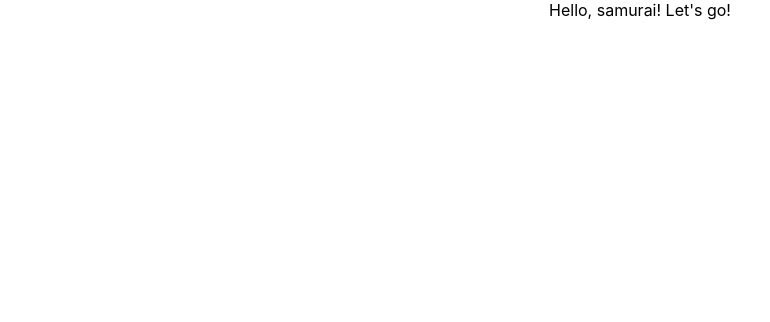
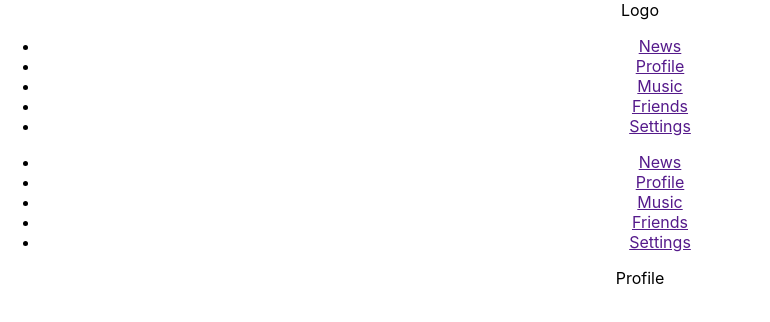
Before and after one commit to hadsome-Droid/SocialNetwork, a React (Create React App) app: page / in a window 1280 px wide. Shown: the top 322 px of the page, without its empty margins (0-770 px from the left). Built offline with nearby package versions, Linux system fonts and the light colour scheme.

Commit message:
add Content, Sidebar, Header, Profile and Menu components

```diff
--- a/src/App.tsx
+++ b/src/App.tsx
@@ -1,12 +1,17 @@
 import React from 'react';
 import './App.css';
+import {Header} from "./components/header/Header";
+import {Sidebar} from "./components/sidebar/Sidebar";
+import {Content} from "./components/content/Content";
 
 function App() {
-  return (
-    <div className="App">
-     Hello, samurai! Let's go!
-    </div>
-  );
+    return (
+        <div className="App">
+            <Header/>
+            <Sidebar/>
+            <Content/>
+        </div>
+    );
 }
 
 export default App;
--- /dev/null
+++ b/src/components/content/Content.tsx
@@ -0,0 +1,8 @@
+import React from 'react';
+import {Profile} from "../profile/Profile";
+
+export const Content = () => {
+    return (
+        <Profile/>
+    );
+};
--- /dev/null
+++ b/src/components/header/Header.tsx
@@ -0,0 +1,15 @@
+import React from 'react';
+import {Menu} from "../menu/Menu";
+
+export const Header: React.FC = () => {
+    const navItem = ['News', 'Profile', 'Music', 'Friends', 'Settings']
+
+    return (
+        <header>
+            <div>
+                Logo
+            </div>
+            <Menu itemMenu={navItem}/>
+        </header>
+    );
+};
--- /dev/null
+++ b/src/components/menu/Menu.tsx
@@ -0,0 +1,22 @@
+import React from 'react';
+
+type PropsType = {
+    itemMenu: string[]
+}
+
+export const Menu: React.FC<PropsType> = (props) => {
+    const {itemMenu} = props
+    return (
+        <nav>
+            <ul>{
+                itemMenu.map(el => {
+                    return (
+                        <li><a href="">{el}</a></li>
+                    )
+                })
+            }
+
+            </ul>
+        </nav>
+    );
+};
--- /dev/null
+++ b/src/components/profile/Profile.tsx
@@ -0,0 +1,9 @@
+import React from 'react';
+
+export const Profile = () => {
+    return (
+        <div>
+            Profile
+        </div>
+    );
+};
--- /dev/null
+++ b/src/components/sidebar/Sidebar.tsx
@@ -0,0 +1,9 @@
+import React from 'react';
+import {Menu} from "../menu/Menu";
+
+export const Sidebar = () => {
+    const navItem = ['News', 'Profile', 'Music', 'Friends', 'Settings']
+    return (
+        <Menu itemMenu={navItem}/>
+    );
+};
```
